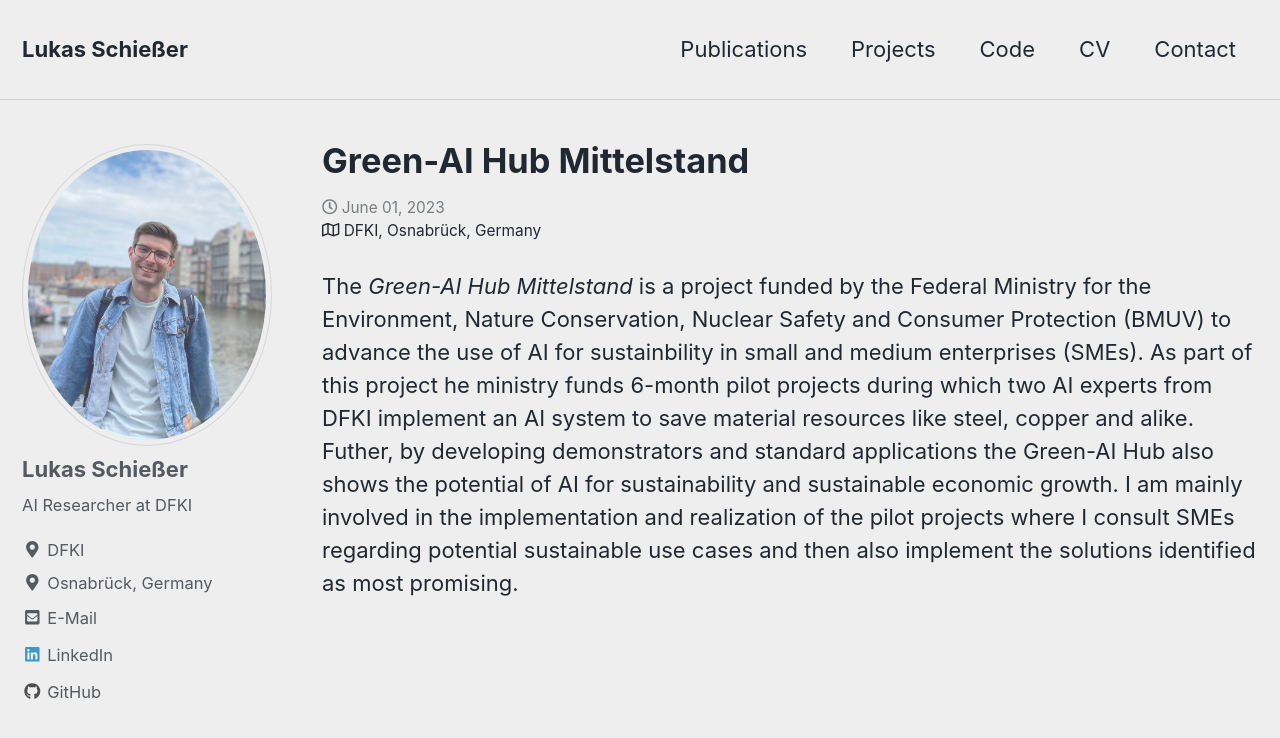
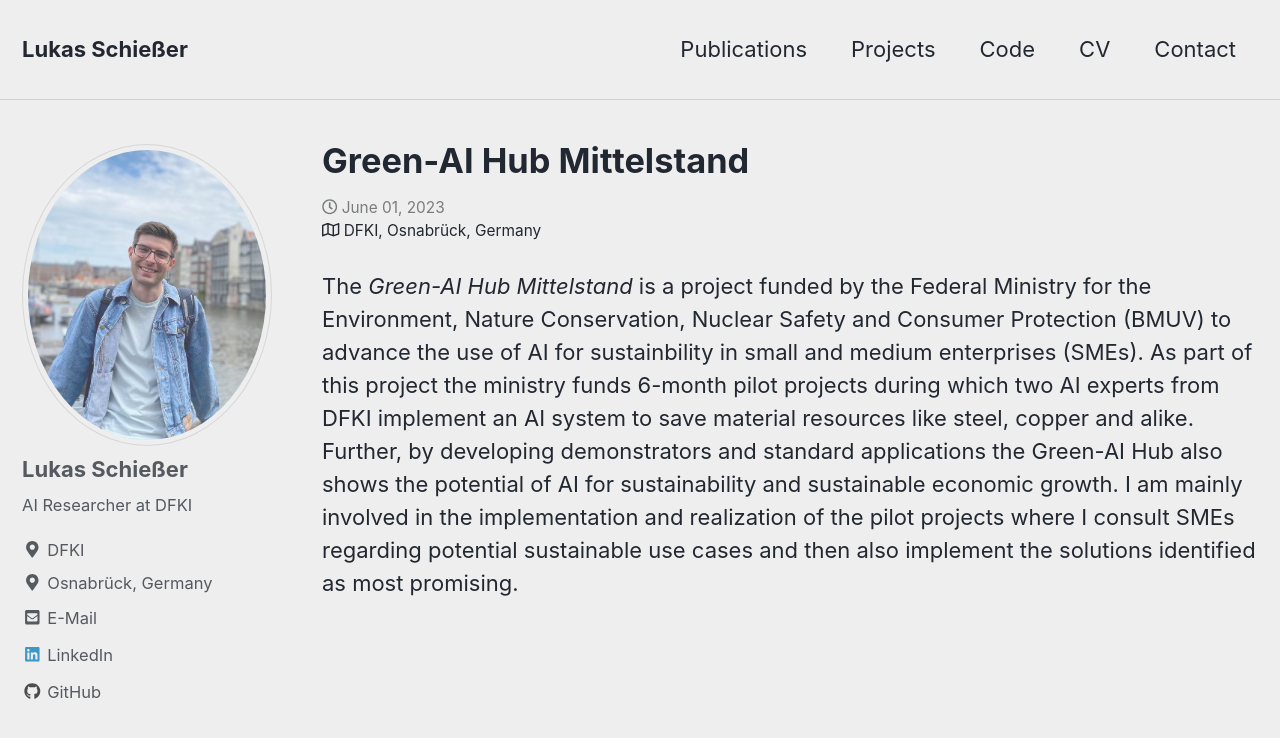
Before and after one commit to lschiesser/lschiesser.github.io, a Jekyll site: the page built from _projects/green-ai-hub.md, in a window 1280 px wide and 900 px high. Shown: the top 738 px of the window. Built offline with Jekyll 4.4.1, drawn with Linux system fonts in a browser that asks for light colours; nearby versions of some CDN libraries.

Commit message:
fix typos

```diff
--- a/_projects/green-ai-hub.md
+++ b/_projects/green-ai-hub.md
@@ -7,4 +7,4 @@ date: 2023-6-01
 location: "Osnabrück, Germany"
 ---
 
-The _Green-AI Hub Mittelstand_ is a project funded by the Federal Ministry for the Environment, Nature Conservation, Nuclear Safety and Consumer Protection (BMUV) to advance the use of AI for sustainbility in small and medium enterprises (SMEs). As part of this project he ministry funds 6-month pilot projects during which two AI experts from DFKI implement an AI system to save material resources like steel, copper and alike. Futher, by developing demonstrators and standard applications the Green-AI Hub also shows the potential of AI for sustainability and sustainable economic growth. I am mainly involved in the implementation and realization of the pilot projects where I consult SMEs regarding potential sustainable use cases and then also implement the solutions identified as most promising.
+The _Green-AI Hub Mittelstand_ is a project funded by the Federal Ministry for the Environment, Nature Conservation, Nuclear Safety and Consumer Protection (BMUV) to advance the use of AI for sustainbility in small and medium enterprises (SMEs). As part of this project the ministry funds 6-month pilot projects during which two AI experts from DFKI implement an AI system to save material resources like steel, copper and alike. Further, by developing demonstrators and standard applications the Green-AI Hub also shows the potential of AI for sustainability and sustainable economic growth. I am mainly involved in the implementation and realization of the pilot projects where I consult SMEs regarding potential sustainable use cases and then also implement the solutions identified as most promising.
```
